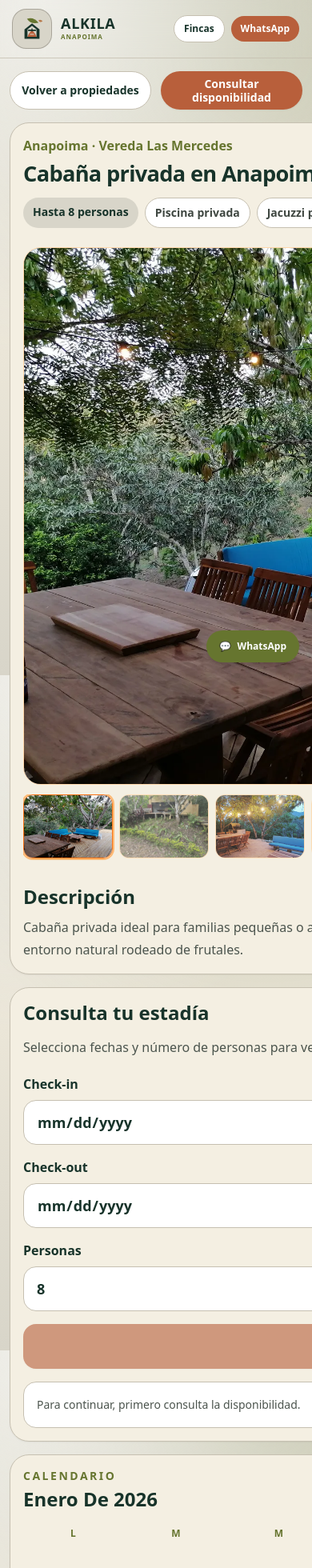
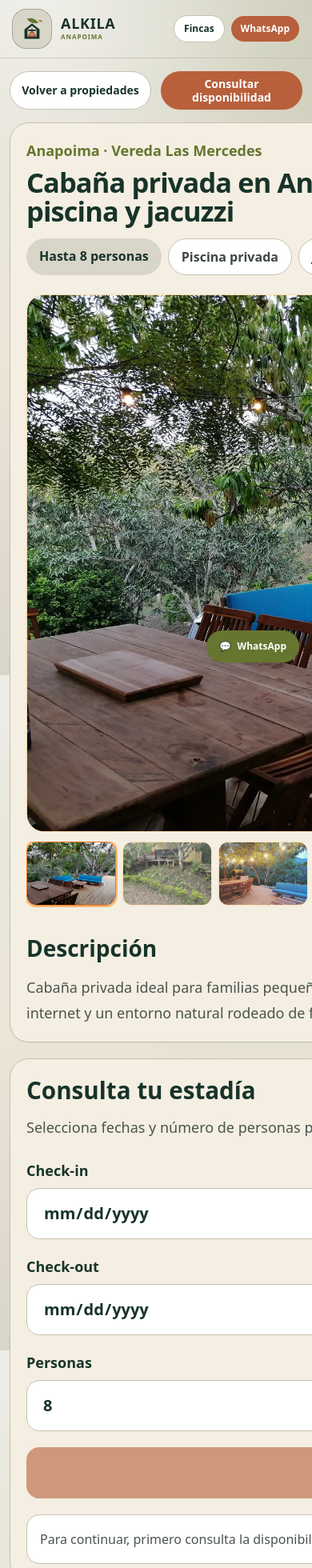
Before and after one commit to juanjarago/Alkila, a Next.js app: page /p/cabana-privada-anapoima-8-personas in a window 390 px wide. Shown: the top 1960 px of the page at 80% size. Built offline with nearby package versions, Linux system fonts and the light colour scheme; no server answers.

Commit message:
Increase mobile property readability

```diff
--- a/app/p/[slug]/AvailabilityCalendar.tsx
+++ b/app/p/[slug]/AvailabilityCalendar.tsx
@@ -103,13 +103,13 @@ export default function AvailabilityCalendar({ slug }: { slug: string }) {
   }, [data?.days, month]);
 
   return (
-    <section className="mt-4 rounded-[1.5rem] border border-[#C6C0B1] bg-[#F4EFE2] p-4 shadow-sm min-[900px]:rounded-[2rem] min-[900px]:p-6">
+    <section className="mt-4 rounded-[1.5rem] border border-[#C6C0B1] bg-[#F4EFE2] p-5 shadow-sm min-[900px]:rounded-[2rem] min-[900px]:p-6">
       <div className="flex items-center justify-between gap-3">
         <div>
-          <p className="text-sm font-black uppercase tracking-[0.18em] text-[#66752F] min-[900px]:text-xs">
+          <p className="text-base font-black uppercase tracking-[0.18em] text-[#66752F]">
             Calendario
           </p>
-          <h2 className="mt-1 text-2xl font-black capitalize leading-tight text-[#17332A] min-[900px]:text-lg">
+          <h2 className="mt-1 text-[1.85rem] font-black capitalize leading-tight text-[#17332A]">
             {monthTitle(month)}
           </h2>
         </div>
@@ -118,7 +118,7 @@ export default function AvailabilityCalendar({ slug }: { slug: string }) {
           <button
             type="button"
             onClick={() => setMonth((value) => moveMonth(value, -1))}
-            className="grid h-12 w-12 place-items-center rounded-full border border-[#C6C0B1] bg-white text-xl font-black text-[#17332A] transition hover:-translate-y-0.5 min-[900px]:h-10 min-[900px]:w-10 min-[900px]:text-lg"
+            className="grid h-14 w-14 place-items-center rounded-full border border-[#C6C0B1] bg-white text-2xl font-black text-[#17332A] transition hover:-translate-y-0.5"
             aria-label="Mes anterior"
           >
             {"<"}
@@ -126,7 +126,7 @@ export default function AvailabilityCalendar({ slug }: { slug: string }) {
           <button
             type="button"
             onClick={() => setMonth((value) => moveMonth(value, 1))}
-            className="grid h-12 w-12 place-items-center rounded-full border border-[#C6C0B1] bg-white text-xl font-black text-[#17332A] transition hover:-translate-y-0.5 min-[900px]:h-10 min-[900px]:w-10 min-[900px]:text-lg"
+            className="grid h-14 w-14 place-items-center rounded-full border border-[#C6C0B1] bg-white text-2xl font-black text-[#17332A] transition hover:-translate-y-0.5"
             aria-label="Mes siguiente"
           >
             {">"}
@@ -134,20 +134,20 @@ export default function AvailabilityCalendar({ slug }: { slug: string }) {
         </div>
       </div>
 
-      <div className="mt-5 grid grid-cols-7 gap-1 text-center text-xs font-black uppercase text-[#66752F] min-[900px]:mt-4 min-[900px]:text-[0.7rem]">
+      <div className="mt-5 grid grid-cols-7 gap-1 text-center text-sm font-black uppercase text-[#66752F]">
         {dayLabels.map((label, index) => (
           <div key={`${label}-${index}`}>{label}</div>
         ))}
       </div>
 
-      <div className="mt-2 grid grid-cols-7 gap-1.5 min-[900px]:gap-1">
+      <div className="mt-2 grid grid-cols-7 gap-1.5">
         {cells.map((day, index) =>
           day ? (
             <div
               key={day.date}
               title={sourceText(day)}
               className={[
-                "grid aspect-square min-h-11 place-items-center rounded-xl text-base font-black min-[900px]:min-h-9 min-[900px]:text-sm",
+                "grid aspect-square min-h-12 place-items-center rounded-xl text-lg font-black",
                 day.available
                   ? "border border-[#D8D5C9] bg-white text-[#17332A]"
                   : day.past
@@ -158,24 +158,24 @@ export default function AvailabilityCalendar({ slug }: { slug: string }) {
               {dayNumber(day.date)}
             </div>
           ) : (
-            <div key={`empty-${index}`} className="aspect-square min-h-11 min-[900px]:min-h-9" />
+            <div key={`empty-${index}`} className="aspect-square min-h-12" />
           )
         )}
       </div>
 
       {loading ? (
-        <div className="mt-3 rounded-2xl border border-[#C6C0B1] bg-white p-4 text-sm font-semibold text-[#4B544D] min-[900px]:p-3 min-[900px]:text-xs">
+        <div className="mt-3 rounded-2xl border border-[#C6C0B1] bg-white p-4 text-base font-semibold text-[#4B544D]">
           Cargando disponibilidad...
         </div>
       ) : null}
 
       {error ? (
-        <div className="mt-3 rounded-2xl border border-red-200 bg-red-50 p-4 text-sm font-semibold text-red-700 min-[900px]:p-3 min-[900px]:text-xs">
+        <div className="mt-3 rounded-2xl border border-red-200 bg-red-50 p-4 text-base font-semibold text-red-700">
           {error}
         </div>
       ) : null}
 
-      <div className="mt-4 flex flex-wrap gap-3 text-sm font-bold text-[#4B544D] min-[900px]:gap-2 min-[900px]:text-xs">
+      <div className="mt-4 flex flex-wrap gap-3 text-base font-bold text-[#4B544D]">
         <span className="inline-flex items-center gap-2">
           <span className="h-3 w-3 rounded-full border border-[#D8D5C9] bg-white" />
           Libre
--- a/app/p/[slug]/BookingBox.tsx
+++ b/app/p/[slug]/BookingBox.tsx
@@ -228,47 +228,47 @@ Me ayudas a confirmar disponibilidad y el proceso para reservar?`;
   }, [result, extras, stays, property.title, checkIn, checkOut, guests]);
 
   return (
-    <div className="rounded-[1.5rem] border border-[#C6C0B1] bg-[#F4EFE2] p-4 shadow-sm lg:rounded-[2rem] lg:p-6">
+    <div className="rounded-[1.5rem] border border-[#C6C0B1] bg-[#F4EFE2] p-5 shadow-sm lg:rounded-[2rem]">
       <div className="flex items-start justify-between gap-3">
-        <div className="text-2xl font-black leading-tight text-[#17332A] lg:max-w-[13rem] lg:text-lg">
+        <div className="text-[1.85rem] font-black leading-tight text-[#17332A]">
           Consulta tu estadía
         </div>
-        <span className="shrink-0 rounded-full bg-white px-3 py-2 text-xs font-black text-[#17332A] lg:py-1">
+        <span className="shrink-0 rounded-full bg-white px-3 py-2 text-sm font-black text-[#17332A]">
           Reserva segura
         </span>
       </div>
 
-      <p className="mt-3 text-base leading-7 text-[#4B544D] lg:mt-2 lg:text-sm lg:leading-6">
+      <p className="mt-3 text-lg leading-8 text-[#4B544D]">
         Selecciona fechas y número de personas para ver disponibilidad y precio
         estimado.
       </p>
 
-      <div className="mt-5 space-y-4">
-        <div className="grid grid-cols-1 gap-4">
-          <label className="block min-w-0 text-base font-bold text-[#17332A]">
+      <div className="mt-6 space-y-5">
+        <div className="grid grid-cols-1 gap-5">
+          <label className="block min-w-0 text-lg font-black text-[#17332A]">
             Check-in
             <input
               type="date"
               min={minDate}
               value={checkIn}
               onChange={(e) => updateCheckIn(e.target.value)}
-              className="mt-2 block min-h-14 w-full min-w-0 appearance-none rounded-2xl border border-[#C6C0B1] bg-white px-4 py-3 text-lg font-bold text-[#17332A] outline-none focus:ring-2 focus:ring-[#B8794A]"
+              className="mt-2 block min-h-16 w-full min-w-0 appearance-none rounded-2xl border border-[#C6C0B1] bg-white px-5 py-4 text-xl font-black text-[#17332A] outline-none focus:ring-2 focus:ring-[#B8794A]"
             />
           </label>
 
-          <label className="block min-w-0 text-base font-bold text-[#17332A]">
+          <label className="block min-w-0 text-lg font-black text-[#17332A]">
             Check-out
             <input
               type="date"
               min={checkIn ? nextDay(checkIn) : minDate}
               value={checkOut}
               onChange={(e) => setCheckOut(e.target.value)}
-              className="mt-2 block min-h-14 w-full min-w-0 appearance-none rounded-2xl border border-[#C6C0B1] bg-white px-4 py-3 text-lg font-bold text-[#17332A] outline-none focus:ring-2 focus:ring-[#B8794A]"
+              className="mt-2 block min-h-16 w-full min-w-0 appearance-none rounded-2xl border border-[#C6C0B1] bg-white px-5 py-4 text-xl font-black text-[#17332A] outline-none focus:ring-2 focus:ring-[#B8794A]"
             />
           </label>
         </div>
 
-        <label className="block text-base font-bold text-[#17332A]">
+        <label className="block text-lg font-black text-[#17332A]">
           Personas
           <input
             type="number"
@@ -279,7 +279,7 @@ Me ayudas a confirmar disponibilidad y el proceso para reservar?`;
               const n = Number(e.target.value);
               setGuests(Number.isFinite(n) ? n : 0);
             }}
-            className="mt-2 block min-h-14 w-full rounded-2xl border border-[#C6C0B1] bg-white px-4 py-3 text-lg font-bold text-[#17332A] outline-none focus:ring-2 focus:ring-[#B8794A]"
+            className="mt-2 block min-h-16 w-full rounded-2xl border border-[#C6C0B1] bg-white px-5 py-4 text-xl font-black text-[#17332A] outline-none focus:ring-2 focus:ring-[#B8794A]"
           />
         </label>
 
@@ -287,20 +287,20 @@ Me ayudas a confirmar disponibilidad y el proceso para reservar?`;
           type="button"
           onClick={onSearch}
           disabled={loading || !canSearch}
-          className="min-h-14 w-full rounded-2xl bg-[#B85F3B] px-4 py-3 text-base font-black text-white shadow-sm transition hover:-translate-y-0.5 disabled:opacity-60"
+          className="min-h-16 w-full rounded-2xl bg-[#B85F3B] px-5 py-4 text-lg font-black text-white shadow-sm transition hover:-translate-y-0.5 disabled:opacity-60"
         >
           {loading ? "Consultando..." : "Ver disponibilidad"}
         </button>
 
         {error ? (
-          <div className="break-words rounded-2xl border border-red-200 bg-red-50 p-4 text-base leading-6 text-red-700 lg:p-3 lg:text-sm">
+          <div className="break-words rounded-2xl border border-red-200 bg-red-50 p-4 text-lg leading-7 text-red-700">
             {error}
           </div>
         ) : null}
 
         {result && stays ? (
           <>
-            <div className="rounded-2xl border border-[#C6C0B1] bg-white/72 p-4 text-base text-[#3F4741] lg:p-3 lg:text-sm">
+            <div className="rounded-2xl border border-[#C6C0B1] bg-white/72 p-4 text-lg text-[#3F4741]">
               <div className="space-y-1">
                 {stays.totalUSD != null && (
                   <div>
@@ -315,24 +315,24 @@ Me ayudas a confirmar disponibilidad y el proceso para reservar?`;
                   </div>
                 )}
                 {stays.nights != null && (
-                  <div className="pt-2 text-xs text-[#4B544D]">
+                  <div className="pt-2 text-base text-[#4B544D]">
                     {stays.nights} noche{Number(stays.nights) === 1 ? "" : "s"}
                   </div>
                 )}
                 {stays.subtotalCOP != null && (
-                  <div className="text-xs text-[#4B544D]">
+                  <div className="text-base text-[#4B544D]">
                     Estadía: {formatCOP(Number(stays.subtotalCOP))}
                   </div>
                 )}
                 {stays.cleaningFeeCOP != null &&
                   Number(stays.cleaningFeeCOP) > 0 && (
-                    <div className="text-xs text-[#4B544D]">
+                    <div className="text-base text-[#4B544D]">
                       Limpieza: {formatCOP(Number(stays.cleaningFeeCOP))}
                     </div>
                   )}
                 {stays.extraGuestFeeCOP != null &&
                   Number(stays.extraGuestFeeCOP) > 0 && (
-                    <div className="text-xs text-[#4B544D]">
+                    <div className="text-base text-[#4B544D]">
                       Huéspedes adicionales:{" "}
                       {formatCOP(Number(stays.extraGuestFeeCOP))}
                     </div>
@@ -344,7 +344,7 @@ Me ayudas a confirmar disponibilidad y el proceso para reservar?`;
               href={whatsappHref}
               target="_blank"
               rel="noreferrer"
-              className="mt-3 block min-h-14 w-full rounded-2xl bg-[#66752F] px-4 py-4 text-center text-base font-black text-white transition hover:-translate-y-0.5 lg:min-h-0 lg:py-3 lg:text-sm"
+              className="mt-3 block min-h-16 w-full rounded-2xl bg-[#66752F] px-5 py-4 text-center text-lg font-black text-white transition hover:-translate-y-0.5"
             >
               Confirmar por WhatsApp
             </a>
@@ -357,13 +357,13 @@ Me ayudas a confirmar disponibilidad y el proceso para reservar?`;
               )}&checkOut=${encodeURIComponent(checkOut)}&guests=${encodeURIComponent(
                 String(guests)
               )}&totalCOP=${encodeURIComponent(String(stays.totalCOP ?? 0))}`}
-              className="mt-3 block min-h-14 w-full rounded-2xl bg-[#17332A] px-4 py-4 text-center text-base font-black text-white transition hover:-translate-y-0.5 lg:min-h-0 lg:py-3 lg:text-sm"
+              className="mt-3 block min-h-16 w-full rounded-2xl bg-[#17332A] px-5 py-4 text-center text-lg font-black text-white transition hover:-translate-y-0.5"
             >
               Pagar anticipo y reservar
             </a>
           </>
         ) : (
-          <div className="mt-3 rounded-2xl border border-[#C6C0B1] bg-white p-4 text-sm leading-6 text-[#4B544D] lg:p-3 lg:text-xs">
+          <div className="mt-3 rounded-2xl border border-[#C6C0B1] bg-white p-4 text-base leading-7 text-[#4B544D]">
             Para continuar, primero consulta la disponibilidad.
           </div>
         )}
--- a/app/p/[slug]/page.tsx
+++ b/app/p/[slug]/page.tsx
@@ -40,25 +40,25 @@ export default async function Page({
           </a>
         </div>
 
-        <div className="mt-4 grid gap-4 min-[900px]:mt-6 min-[900px]:gap-6 lg:grid-cols-[1.3fr,0.7fr]">
-          <section className="rounded-[1.5rem] border border-[#C6C0B1] bg-[#F4EFE2] p-4 shadow-sm min-[900px]:rounded-[2rem] min-[900px]:p-6">
-            <div className="text-base font-bold text-[#66752F] min-[900px]:text-sm">
+        <div className="mt-4 grid gap-5 min-[900px]:mt-6">
+          <section className="rounded-[1.5rem] border border-[#C6C0B1] bg-[#F4EFE2] p-5 shadow-sm min-[900px]:rounded-[2rem] min-[900px]:p-6">
+            <div className="text-lg font-black text-[#66752F]">
               {property.locationLabel ?? "Anapoima"}
             </div>
 
-            <h1 className="mt-2 text-[1.7rem] font-black leading-[1.08] tracking-tight text-[#17332A] min-[900px]:text-4xl">
+            <h1 className="mt-2 text-[2.15rem] font-black leading-[1.04] tracking-tight text-[#17332A] min-[900px]:text-[2.7rem]">
               {property.title}
             </h1>
 
             <div className="mt-4 flex gap-2 overflow-x-auto pb-2 min-[900px]:flex-wrap min-[900px]:overflow-visible min-[900px]:pb-0">
-              <span className="shrink-0 rounded-full bg-[#D8D5C9] px-3 py-2 text-sm font-black text-[#17332A] min-[900px]:py-1">
+              <span className="shrink-0 rounded-full bg-[#D8D5C9] px-4 py-2.5 text-base font-black text-[#17332A]">
                 Hasta {property.capacity} personas
               </span>
 
               {(property.highlights ?? []).slice(0, 6).map((h: string) => (
                 <span
                   key={h}
-                  className="shrink-0 rounded-full border border-[#C6C0B1] bg-white px-3 py-2 text-sm font-bold text-[#3F4741] min-[900px]:py-1"
+                  className="shrink-0 rounded-full border border-[#C6C0B1] bg-white px-4 py-2.5 text-base font-bold text-[#3F4741]"
                 >
                   {h}
                 </span>
@@ -74,17 +74,17 @@ export default async function Page({
             )}
 
             <div className="mt-6 min-[900px]:mt-8">
-              <h2 className="text-2xl font-black text-[#17332A] min-[900px]:text-xl">
+              <h2 className="text-[1.75rem] font-black text-[#17332A]">
                 Descripción
               </h2>
-              <p className="mt-2 text-base leading-7 text-[#4B544D]">
+              <p className="mt-3 text-lg leading-8 text-[#4B544D]">
                 {property.description ??
                   "Un espacio ideal para disfrutar en familia y con amigos, rodeado de naturaleza y con todas las comodidades."}
               </p>
             </div>
           </section>
 
-          <aside id="reserva" className="lg:sticky lg:top-6">
+          <aside id="reserva">
             <ReservationSidebar
               slug={property.slug}
               property={{
```
